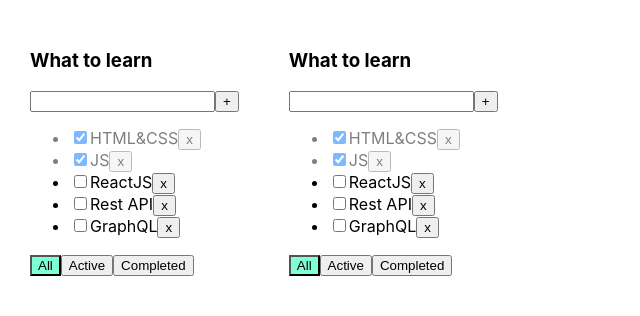
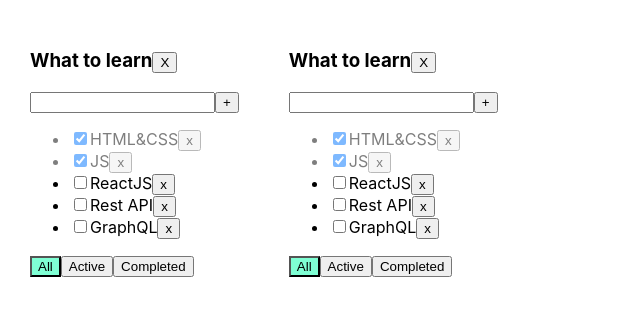
Before and after one commit to Ristretto1/inc_microtasks, a React (Create React App) app: page / in a window 1280 px wide. Shown: the top 316 px of the page, without its empty margins (0-640 px from the left). Built offline with nearby package versions, Linux system fonts and the light colour scheme.

Commit message:
add remove TDL func

```diff
--- a/src/App.tsx
+++ b/src/App.tsx
@@ -53,6 +53,10 @@
     function changeFilter(todolistId: string, value: FilterValuesType) {
         setTodolists(todolists.map(el => el.id === todolistId ? {...el, filter: value} : el))
     }
+    const removeTDL = (todolistId: string) => {
+        setTodolists(todolists.filter(el => el.id !== todolistId))
+        delete tasks[todolistId]
+    }
 
 
     return (
@@ -73,6 +77,7 @@
                         changeTaskStatus={changeStatus}
                         filter={el.filter}
                         todolistId={el.id}
+                        removeTDL ={removeTDL}
                     />
                 )
             })}
--- a/src/Todolist.tsx
+++ b/src/Todolist.tsx
@@ -16,19 +16,20 @@
     changeTaskStatus: (todolistId: string, taskId: string, isDone: boolean) => void
     filter: FilterValuesType
     todolistId: string
+    removeTDL: (todolistId: string) => void
 }
 
 export function Todolist(props: PropsType) {
 
-    let [title, setTitle] = useState("")
+    let [title, setTitle] = useState('')
     let [error, setError] = useState<string | null>(null)
 
     const addTask = () => {
-        if (title.trim() !== "") {
+        if (title.trim() !== '') {
             props.addTask(props.todolistId, title.trim());
-            setTitle("");
+            setTitle('');
         } else {
-            setError("Title is required");
+            setError('Title is required');
         }
     }
 
@@ -43,18 +44,23 @@
         }
     }
 
-    const onAllClickHandler = () => props.changeFilter(props.todolistId, "all");
-    const onActiveClickHandler = () => props.changeFilter(props.todolistId,"active");
-    const onCompletedClickHandler = () => props.changeFilter(props.todolistId,"completed");
-
+    const onAllClickHandler = () => props.changeFilter(props.todolistId, 'all');
+    const onActiveClickHandler = () => props.changeFilter(props.todolistId, 'active');
+    const onCompletedClickHandler = () => props.changeFilter(props.todolistId, 'completed');
+    const removeTDLHandler = () => {
+        props.removeTDL(props.todolistId)
+    }
 
     return <div>
-        <h3>{props.title}</h3>
+        <h3>
+            {props.title}
+            <button onClick={removeTDLHandler}>X</button>
+        </h3>
         <div>
             <input value={title}
                    onChange={onChangeHandler}
                    onKeyPress={onKeyPressHandler}
-                   className={error ? "error" : ""}
+                   className={error ? 'error' : ''}
             />
             <button onClick={addTask}>+</button>
             {error && <div className="error-message">{error}</div>}
@@ -67,7 +73,7 @@
                         props.changeTaskStatus(props.todolistId, t.id, e.currentTarget.checked);
                     }
 
-                    return <li key={t.id} className={t.isDone ? "is-done" : ""}>
+                    return <li key={t.id} className={t.isDone ? 'is-done' : ''}>
                         <input type="checkbox"
                                onChange={onChangeHandler}
                                checked={t.isDone}/>
@@ -78,12 +84,15 @@
             }
         </ul>
         <div>
-            <button className={props.filter === 'all' ? "active-filter" : ""}
-                    onClick={onAllClickHandler}>All</button>
-            <button className={props.filter === 'active' ? "active-filter" : ""}
-                onClick={onActiveClickHandler}>Active</button>
-            <button className={props.filter === 'completed' ? "active-filter" : ""}
-                onClick={onCompletedClickHandler}>Completed</button>
+            <button className={props.filter === 'all' ? 'active-filter' : ''}
+                    onClick={onAllClickHandler}>All
+            </button>
+            <button className={props.filter === 'active' ? 'active-filter' : ''}
+                    onClick={onActiveClickHandler}>Active
+            </button>
+            <button className={props.filter === 'completed' ? 'active-filter' : ''}
+                    onClick={onCompletedClickHandler}>Completed
+            </button>
         </div>
     </div>
 }
```
